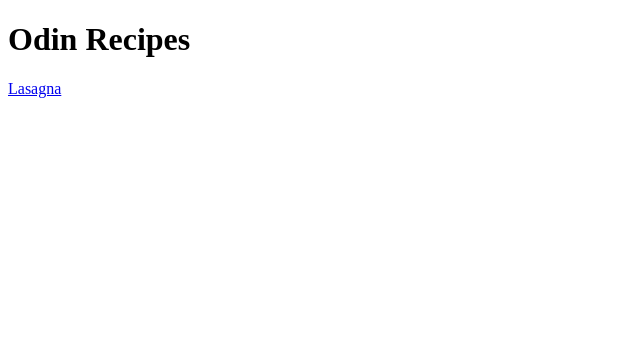
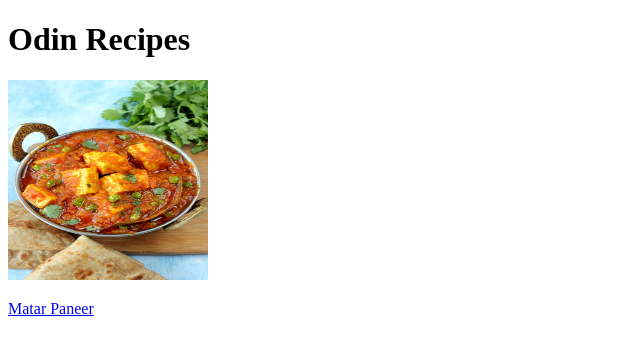
Before and after one commit to Black1769/odin-recipes, a plain HTML site: page index.html in a window 1280 px wide. Shown: the whole page, without its empty margins (0-640 px from the left). Drawn offline with Linux system fonts and the light colour scheme.

Commit message:
Add recipes/MatarPaneer.html

```diff
--- a/index.html
+++ b/index.html
@@ -9,6 +9,9 @@
     <h1>
         Odin Recipes
     </h1>
-    <a href="recipes/lasagna.html">Lasagna</a>
+    <a href="recipes/MatarPaneer.html">
+        <img src="./img/mp.jpg" width="200" height="200">
+        <p>Matar Paneer</p>
+    </a>
 </body>
 </html>
```
Also changed, not shown: recipes/MatarPaneer.html (renamed from recipes/lasagna.html, +2 -2 lines), img/lasagna.jpg (deleted), img/mp.jpg (added).
